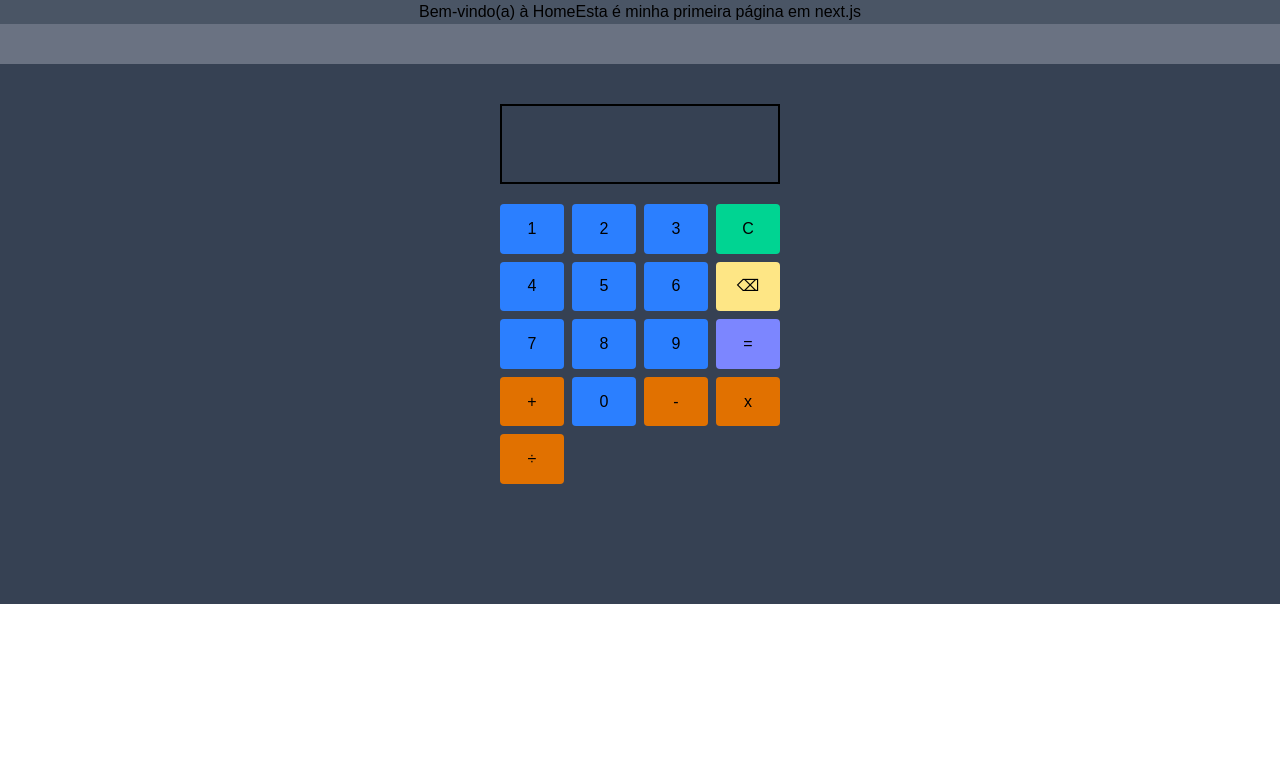
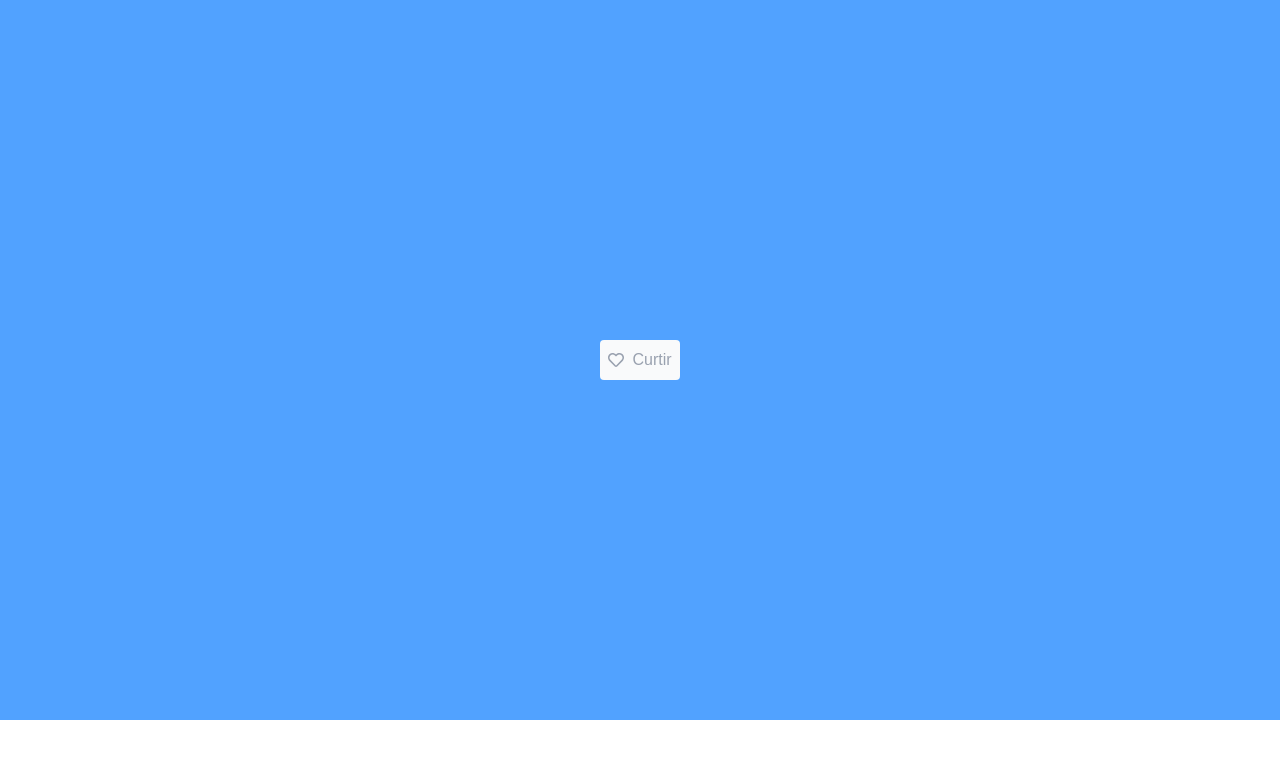
Before and after one commit to RaynerSousa/introducao-ao-nextjs, a Next.js app: page / in a window 1280 px wide. Shown: the top 758 px of the page. Built offline with nearby package versions, Linux system fonts and the light colour scheme.

Commit message:
teste de rendderização

```diff
--- a/package.json
+++ b/package.json
@@ -17,6 +17,7 @@
     "next": "15.3.2",
     "react": "^19.0.0",
     "react-dom": "^19.0.0",
+    "react-icons": "^5.5.0",
     "react-leaflet": "^5.0.0",
     "tailwind-merge": "^3.3.1"
   },
--- a/src/app/about/Wellcome.tsx
+++ b/src/app/about/Wellcome.tsx
@@ -1,14 +1,11 @@
+"use client";
+import React from "react";
+import LikeButton from "../components/LikeButton";
 
-export default function Wellcome() {
-    return(
-        <div>
-            <h1>Seja bem vindo ao primeiro site de NEXT-JS</h1>
-            <p>
-                Essa é a primeira pagina,tentando entender como funcionas os conponentes do next.js
-            </p>
-
-            <button><a href="/about">about</a></button>
-
-        </div>
-    )
+export default function Wellco() {
+  return (
+    <div>
+        <LikeButton/>
+    </div>
+  )
 }
--- /dev/null
+++ b/src/app/components/LikeButton.tsx
@@ -0,0 +1,25 @@
+'use client'
+import { FaHeart } from "react-icons/fa6"
+import { FaRegHand } from "react-icons/fa6"
+import { FaRegHeart } from "react-icons/fa"
+import { useState } from "react"
+
+export default function LikeButton(){
+
+    const [isLiked, setisLiked] = useState(false);
+
+    return(
+
+        <button
+        onClick={()=>{setisLiked(!isLiked)}}
+
+        className={`flex items-center space-x-2 p-2 text-gray-400 hover:text-red-400 bg-gray-50 hover:bg-gray-100 rounded
+        ${isLiked? "text-red-500 bg-red-300 hover:bg-red-300" :
+        "text-gray-400 hover:text-gray-500 bg-gray-50 hover:bg-gray-100" }`}>
+
+
+            <span>{isLiked? <FaHeart/> : <FaRegHeart/>}</span>
+            <span>{isLiked? "Curtido" : "Curtir"}</span>
+        </button>
+    )
+}
--- a/src/app/filter/page.tsx
+++ b/src/app/filter/page.tsx
@@ -1,6 +1,10 @@
 
 
-export function Filter(){
+export default function Filter(){
+
+    const Frutas =["Banana", "Maçã", "Uva", "Laranja", "Abacaxi"]
+    const resultado = Frutas.filter(()=>{});
+
     return(
         <div>
 
--- a/src/app/page.tsx
+++ b/src/app/page.tsx
@@ -1,14 +1,15 @@
 import Wellcome from "./components/Wellcome";
 import MiniDisplay from "./components/Display";
+import LikeButton from "./components/LikeButton";
 
 export default function Home() {
   return (
-    <div className="bg-gray-500">
-
-      <Wellcome />
-      <MiniDisplay/>
-
-
+    <div className="flex justify-center items-center h-180 bg-blue-400">
+      <div>
+        {/* <Wellcome /> */}
+        {/* <MiniDisplay/> */}
+        <LikeButton />
+      </div>
     </div>
   );
 }
```
Also changed, not shown: 1 other file (tests, documents, lock files or other folders).
